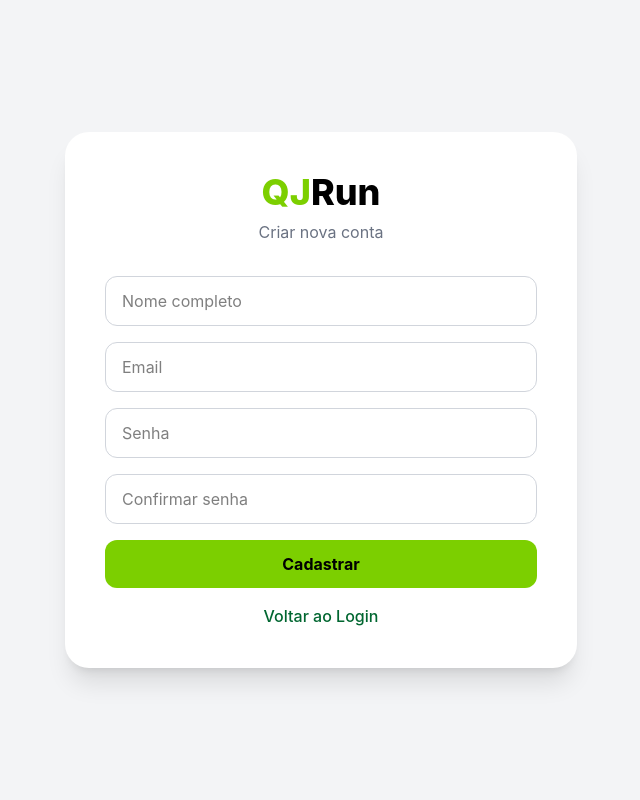
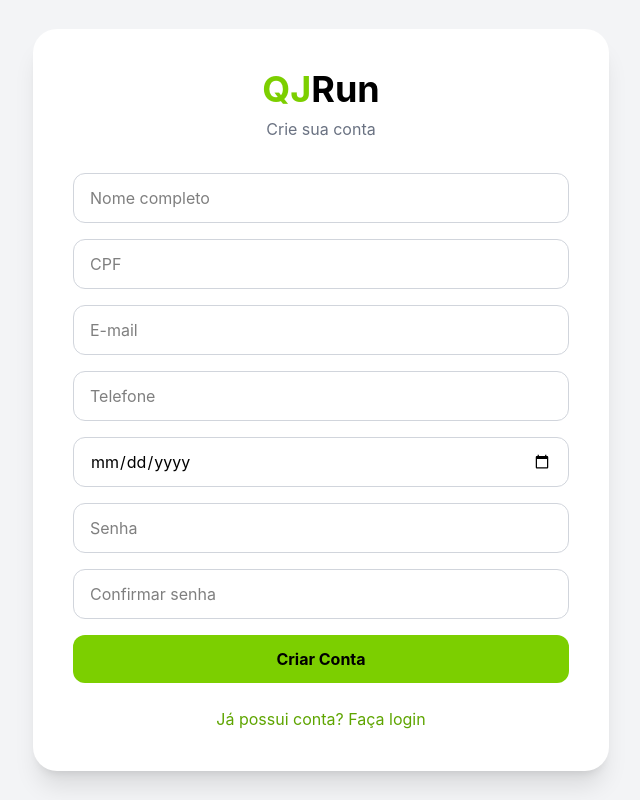
Before and after one commit to dtenoriohub/QJRUN_DAC_PROJECT_FRONTEND, a React (Vite) app in the folder qjrun-frontend/: page /cadastro in a window 1280 px wide. Shown: the whole page, without its empty margins (319-959 px from the left). Built offline with nearby package versions, Linux system fonts and the light colour scheme.

Commit message:
correction: correção da tela de cadastro com os campos necessarios

```diff
--- a/qjrun-frontend/src/pages/Auth/Cadastro.jsx
+++ b/qjrun-frontend/src/pages/Auth/Cadastro.jsx
@@ -1,3 +1,6 @@
+import { useState } from "react";
+import { Link } from "react-router-dom";
+
 import { useNavigate } from "react-router-dom";
 
 import Button from "../../Components/Button";
@@ -5,85 +8,147 @@ import Input from "../../Components/Input";
 
 export default function Cadastro() {
 
-  const navigate = useNavigate();
+  const [form, setForm] = useState({
+    nome: "",
+    cpf: "",
+    email: "",
+    telefone: "",
+    dataNascimento: "",
+    senha: "",
+    confirmarSenha: ""
+  });
+
+  function handleChange(e) {
+
+    const { name, value } = e.target;
+
+    setForm((old) => ({
+      ...old,
+      [name]: value
+    }));
+
+  }
+
+  async function handleSubmit(e) {
+
+    e.preventDefault();
+
+    if (form.senha !== form.confirmarSenha) {
+
+      alert("As senhas não coincidem.");
+
+      return;
+
+    }
+
+    console.log(form);
+
+    /*
+        Próximo passo:
+
+        await cadastrarUsuario(form);
+    */
+
+  }
 
   return (
-    <div
-      className="
-        min-h-screen
-        flex
-        items-center
-        justify-center
-        bg-gray-100
-      "
-    >
-      <div
-        className="
-          bg-white
-          w-full
-          max-w-lg
-          p-10
-          rounded-3xl
-          shadow-xl
-        "
-      >
+
+    <div className="min-h-screen flex items-center justify-center bg-gray-100">
+
+      <div className="bg-white w-full max-w-xl rounded-3xl shadow-xl p-10">
+
         <div className="text-center mb-8">
 
-          <h1
-            className="
-              text-4xl
-              font-extrabold
-              text-black
-            "
-          >
+          <h1 className="text-4xl font-bold">
             <span className="text-lime-500">QJ</span>Run
           </h1>
 
           <p className="text-gray-500 mt-2">
-            Criar nova conta
+            Crie sua conta
           </p>
 
         </div>
 
-        <div className="space-y-4">
+        <form
+          onSubmit={handleSubmit}
+          className="space-y-4"
+        >
 
           <Input
+            name="nome"
             placeholder="Nome completo"
+            value={form.nome}
+            onChange={handleChange}
           />
 
           <Input
-            type="email"
-            placeholder="Email"
+            name="cpf"
+            placeholder="CPF"
+            value={form.cpf}
+            onChange={handleChange}
           />
 
           <Input
-            type="password"
-            placeholder="Senha"
+            name="email"
+            type="email"
+            placeholder="E-mail"
+            value={form.email}
+            onChange={handleChange}
           />
 
           <Input
+            name="telefone"
+            placeholder="Telefone"
+            value={form.telefone}
+            onChange={handleChange}
+          />
+
+          <Input
+            name="dataNascimento"
+            type="date"
+            value={form.dataNascimento}
+            onChange={handleChange}
+          />
+
+          <Input
+            name="senha"
+            type="password"
+            placeholder="Senha"
+            value={form.senha}
+            onChange={handleChange}
+          />
+
+          <Input
+            name="confirmarSenha"
             type="password"
             placeholder="Confirmar senha"
+            value={form.confirmarSenha}
+            onChange={handleChange}
           />
 
           <Button>
-            Cadastrar
+
+            Criar Conta
+
           </Button>
 
-          <button
-            className="
-              w-full
-              text-green-800
-              hover:text-green-600
-              font-medium
-            "
-            onClick={() => navigate("/")}
+        </form>
+
+        <div className="mt-6 text-center">
+
+          <Link
+            to="/"
+            className="text-lime-600 hover:underline"
           >
-            Voltar ao Login
-          </button>
+            Já possui conta? Faça login
+          </Link>
 
         </div>
+
       </div>
+
     </div>
+
   );
+
 }
--- a/qjrun-frontend/src/pages/Auth/Login.jsx
+++ b/qjrun-frontend/src/pages/Auth/Login.jsx
@@ -1,6 +1,6 @@
 import { useNavigate } from "react-router-dom";
 import { useAuth } from "../../Contexts/AuthContext";
-
+import Cadastro from "../Auth/Cadastro";
 import Button from "../../Components/Button";
 import Input from "../../Components/Input";
 
--- a/qjrun-frontend/src/pages/Cadastro/Cadastro.jsx
+++ /dev/null
@@ -1,89 +0,0 @@
-import { useNavigate } from "react-router-dom";
-
-import Button from "../../Components/Button";
-import Input from "../../Components/Input";
-
-export default function Cadastro() {
-
-  const navigate = useNavigate();
-
-  return (
-    <div
-      className="
-        min-h-screen
-        flex
-        items-center
-        justify-center
-        bg-gray-100
-      "
-    >
-      <div
-        className="
-          bg-white
-          w-full
-          max-w-lg
-          p-10
-          rounded-3xl
-          shadow-xl
-        "
-      >
-        <div className="text-center mb-8">
-
-          <h1
-            className="
-              text-4xl
-              font-extrabold
-              text-black
-            "
-          >
-            <span className="text-lime-500">QJ</span>Run
-          </h1>
-
-          <p className="text-gray-500 mt-2">
-            Criar nova conta
-          </p>
-
-        </div>
-
-        <div className="space-y-4">
-
-          <Input
-            placeholder="Nome completo"
-          />
-
-          <Input
-            type="email"
-            placeholder="Email"
-          />
-
-          <Input
-            type="password"
-            placeholder="Senha"
-          />
-
-          <Input
-            type="password"
-            placeholder="Confirmar senha"
-          />
-
-          <Button>
-            Cadastrar
-          </Button>
-
-          <button
-            className="
-              w-full
-              text-green-800
-              hover:text-green-600
-              font-medium
-            "
-            onClick={() => navigate("/")}
-          >
-            Voltar ao Login
-          </button>
-
-        </div>
-      </div>
-    </div>
-  );
-}
```
Also changed, not shown: qjrun-frontend/src/Routes/AppRoutes.jsx (+4 -3 lines).
